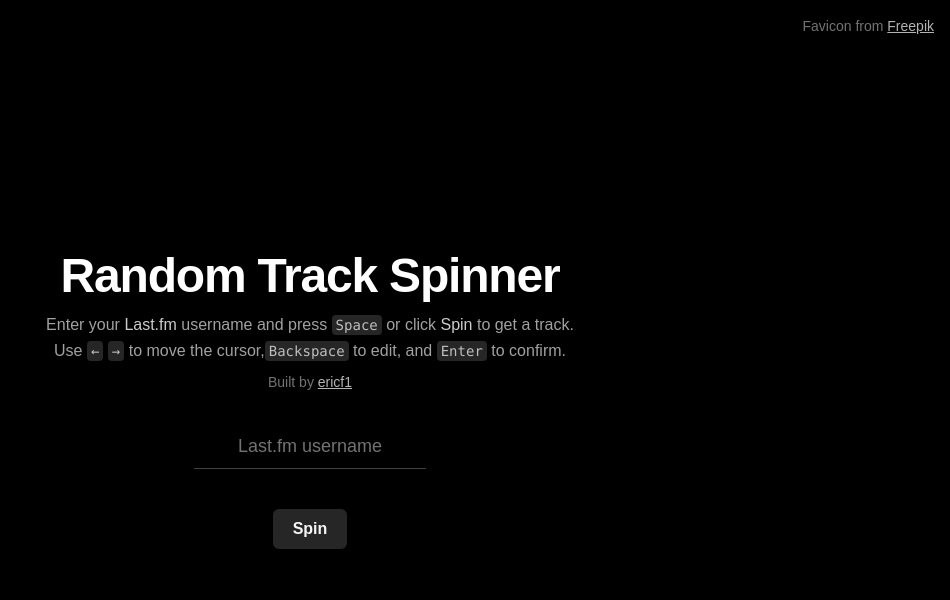
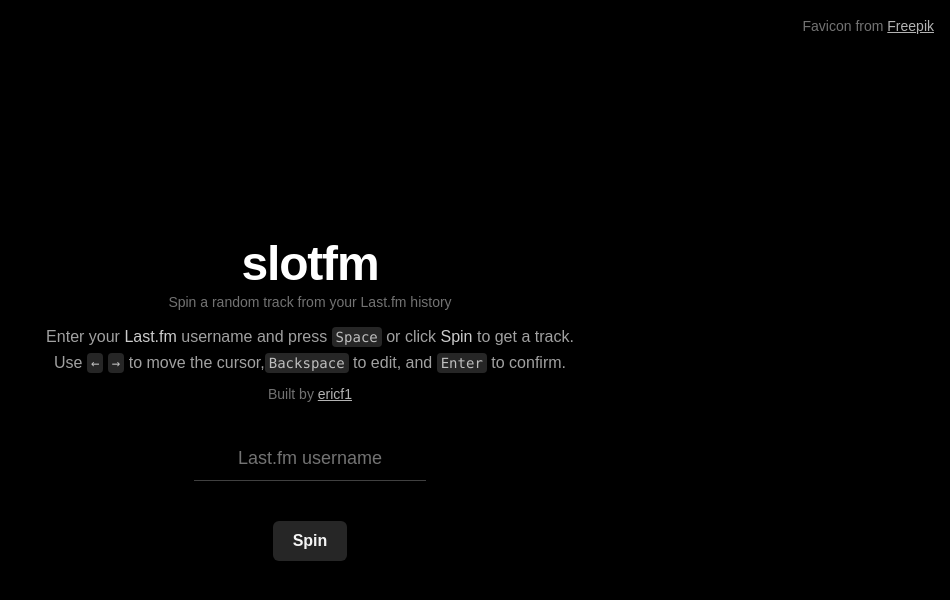
Before and after one commit to ericf1/last-fm-random-song, a Next.js app: page / in a window 1280 px wide. Shown: the top 600 px of the page, without its empty margins (330-1280 px from the left). Built offline with nearby package versions, Linux system fonts and the light colour scheme.

Commit message:
added stuff

```diff
--- a/src/app/layout.tsx
+++ b/src/app/layout.tsx
@@ -14,8 +14,8 @@
 });
 
 export const metadata: Metadata = {
-  title: "Random Track Spinner",
-  description: "Search a random track from your Last.fm history.",
+  title: "SlotFM",
+  description: "Spin to discover a random track from your Last.fm history.",
 };
 
 export default function RootLayout({
--- a/src/app/page.tsx
+++ b/src/app/page.tsx
@@ -306,8 +306,12 @@
           animate={{ opacity: 1, y: 0 }}
           transition={{ duration: 0.5, delay: 0.2 }}
         >
-          Random Track Spinner
+          slotfm
         </motion.h1>
+        <p className="text-neutral-500 text-sm mt-1">
+          Spin a random track from your Last.fm history
+        </p>
+
         <motion.p
           className="text-neutral-400 mt-3 max-w-xl mx-auto leading-relaxed"
           initial={{ opacity: 0, y: -10 }}
```
